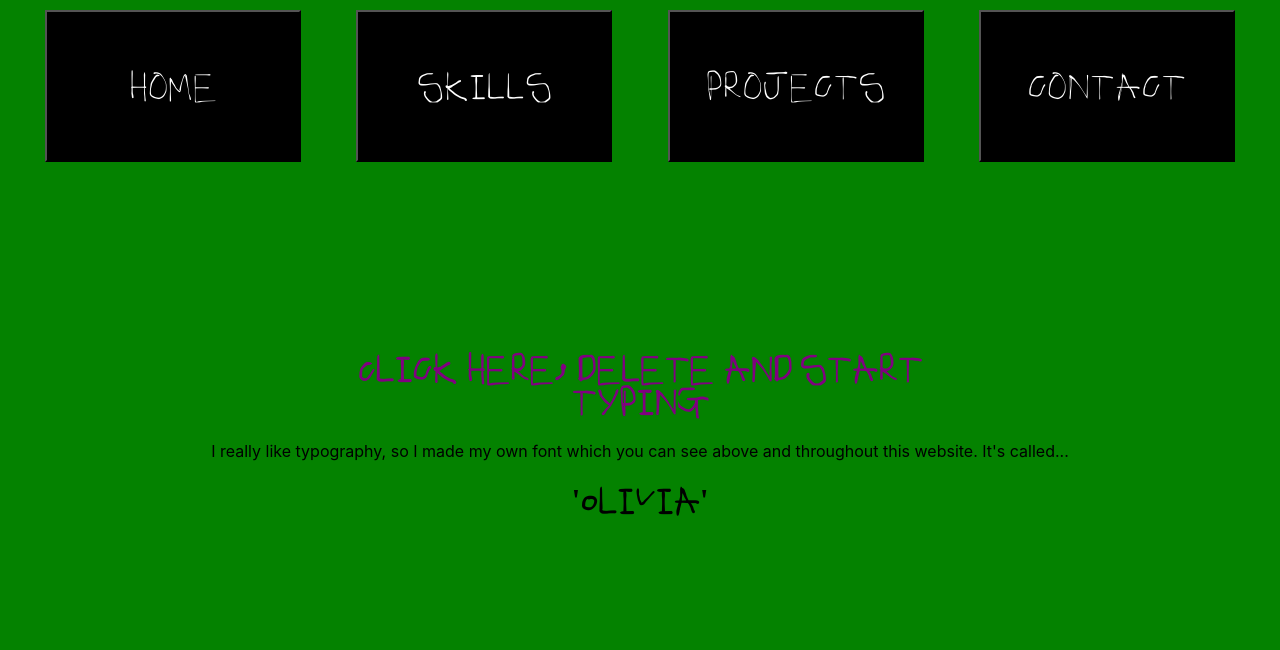
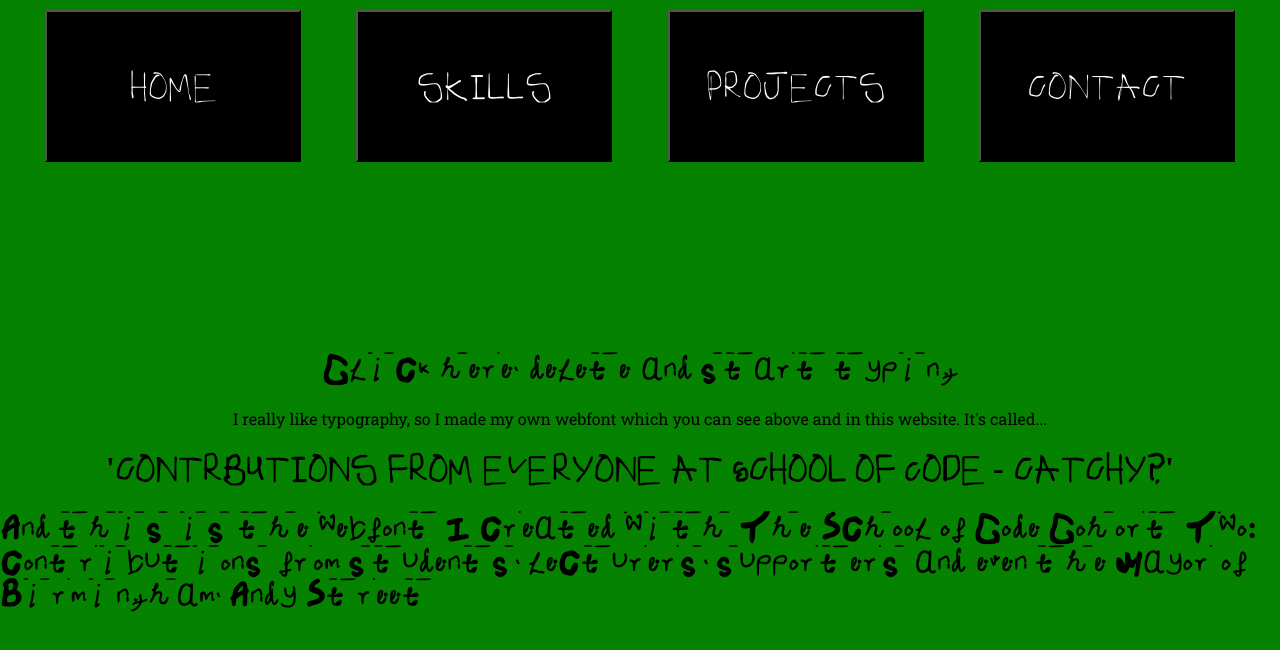
Before and after one commit to OliviaWinteringham/portfolio, a React app: page /skills in a window 1280 px wide. Built offline with nearby package versions, Linux system fonts and the light colour scheme; a web font is replaced by a local one.

Commit message:
added the school of code webfont to skills page

```diff
--- a/public/main.css
+++ b/public/main.css
@@ -17,3 +17,23 @@
     font-weight: normal;
     font-style: normal;
   }
+
+  body {
+    margin: 0;
+    padding: 0;
+    font-family: 'socfont';
+    -webkit-font-smoothing: antialiased;
+    -moz-osx-font-smoothing: grayscale;
+    background-color: var(--backgroundColor);
+    color: var(--secondaryColor)
+  }
+
+
+  @font-face {
+    font-family: 'socfont';
+    src: url('soc-regular-webfont.woff2') format('woff2'),
+         url('soc-regular-webfont.woff') format('woff'),
+         url('soc-regular-webfont.ttf') format('truetype');
+    font-weight: normal;
+    font-style: normal;
+  }
--- a/src/Components/Projects/index.js
+++ b/src/Components/Projects/index.js
@@ -16,6 +16,9 @@
               <article className={css.overlay}>
                 <div className={css.overlayText}>'52 cards from around the world'<br></br> coming soon... </div>
               </article>
+              {/* <div>
+                            <iframe src="https://www.google.com/maps/d/u/0/embed?mid=1Xm_6fko2eK9tszCD93-L7zjjlpSqqbwT" width="640" height="480"></iframe>
+                    </div> */}
            </div>
       </main>
       </>
--- a/src/Components/Skills/index.js
+++ b/src/Components/Skills/index.js
@@ -3,26 +3,6 @@
 import css from "./skills.module.css";
 
 class Skills extends React.Component {
-
-
-  constructor(props) {
-    super(props);
-    this.state = {
-      text: ''
-    };
-  }
-
-  changeText = (event) => {
-    event.preventDefault();
-    console.log('it was clicked')
-    return 'hello'
-
-
-  }
-
-  onChange = event => {
-    this.setState({[event.target.name]: event.target.value})
-  };
 
   render() {
     // const text  = this.state;
@@ -34,13 +14,9 @@
         <main className={css.page}>
           {/* <h1 className={css.skillsText}>Skills</h1> */}
           <h1 className={css.editableText} contenteditable="true">Click here, delete and start typing</h1>
-          <p className={css.skillsBody}>I really like typography, so I made my own font which you can see above and throughout this website. It's called...</p>
-          <h1 className={css.olivia}>'Olivia'</h1>
-          {/* <div>
-                            <iframe src="https://www.google.com/maps/d/u/0/embed?mid=1Xm_6fko2eK9tszCD93-L7zjjlpSqqbwT" width="640" height="480"></iframe>
-                    </div> */}
-
-
+          <p className={css.skillsBody}>I really like typography, so I made my own webfont which you can see above and in this website. It's called...</p>
+          <h1 className={css.olivia}>'contrbutions from everyone at School of Code - catchy?'</h1>
+          <h1 className={css.socfont}>And this is the webfont I created with The School of Code Cohort Two: contributions from students, lecturers, supporters and even the Mayor of Birmingham, Andy Street</h1>
         </main>
         </>
     );
--- a/src/Components/Skills/skills.module.css
+++ b/src/Components/Skills/skills.module.css
@@ -26,8 +26,8 @@
     padding-left: 25%;
     padding-right: 25%;
     transform:  translate (-50%);
-    color:purple;
-    font-family: "olivia";
+    color: black;
+    font-family: "socfont";
     display: flex;
     justify-content: center;
     text-align: center;
@@ -35,7 +35,16 @@
 }
 
 .skillsBody{
+    font-family: 'Roboto Slab';
     display: flex;
     justify-content: center;
     flex-direction: row;
 }
+
+.socfont{
+    font-family: "socfont";
+    display: flex;
+    justify-content: center;
+    flex-direction: row;
+    padding: 5%, 10%, 10%, 10%;
+}
```
Also changed, not shown: public/soc-regular-webfont.woff (added), public/soc-regular-webfont.woff2 (added), public/soc-regular.otf (added), public/soc-regular.ttf (added).
